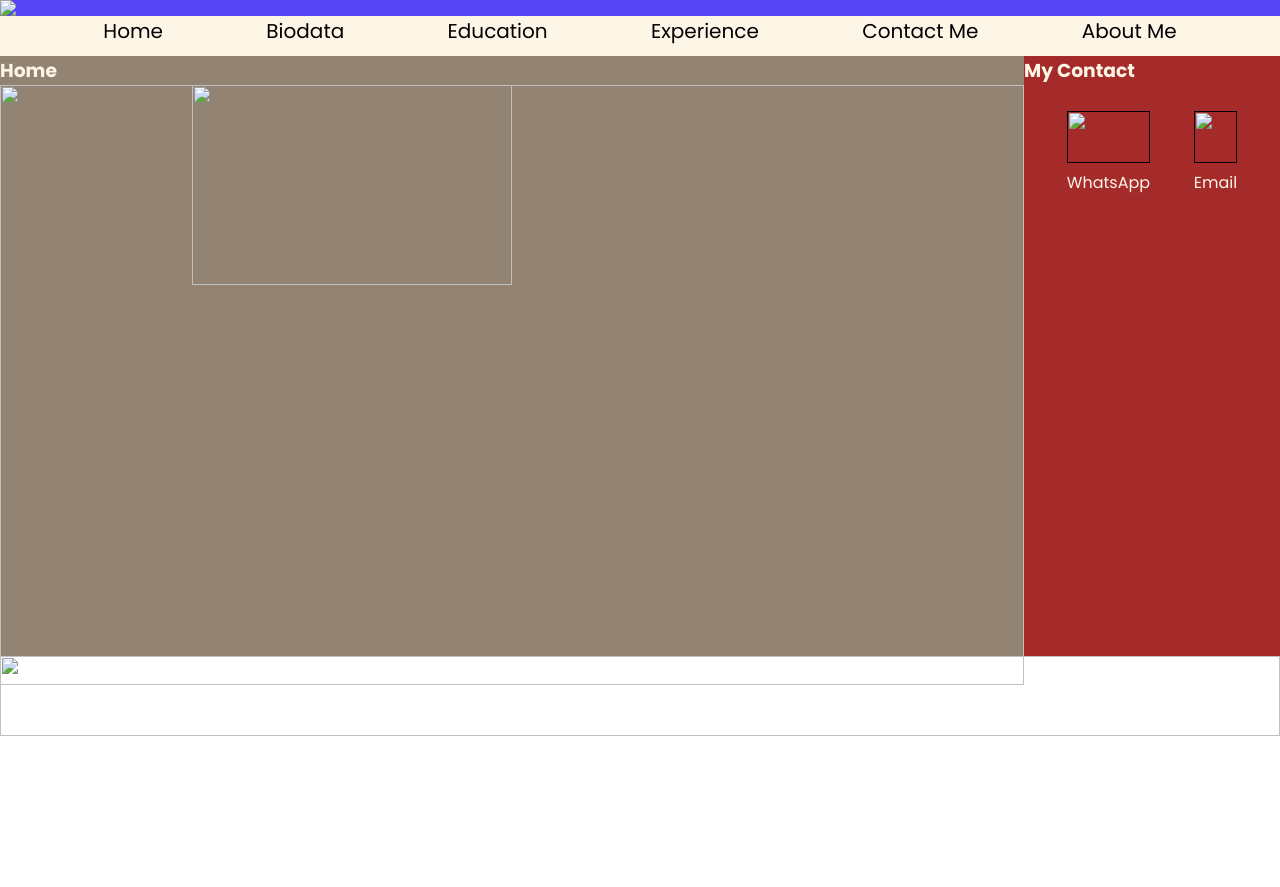
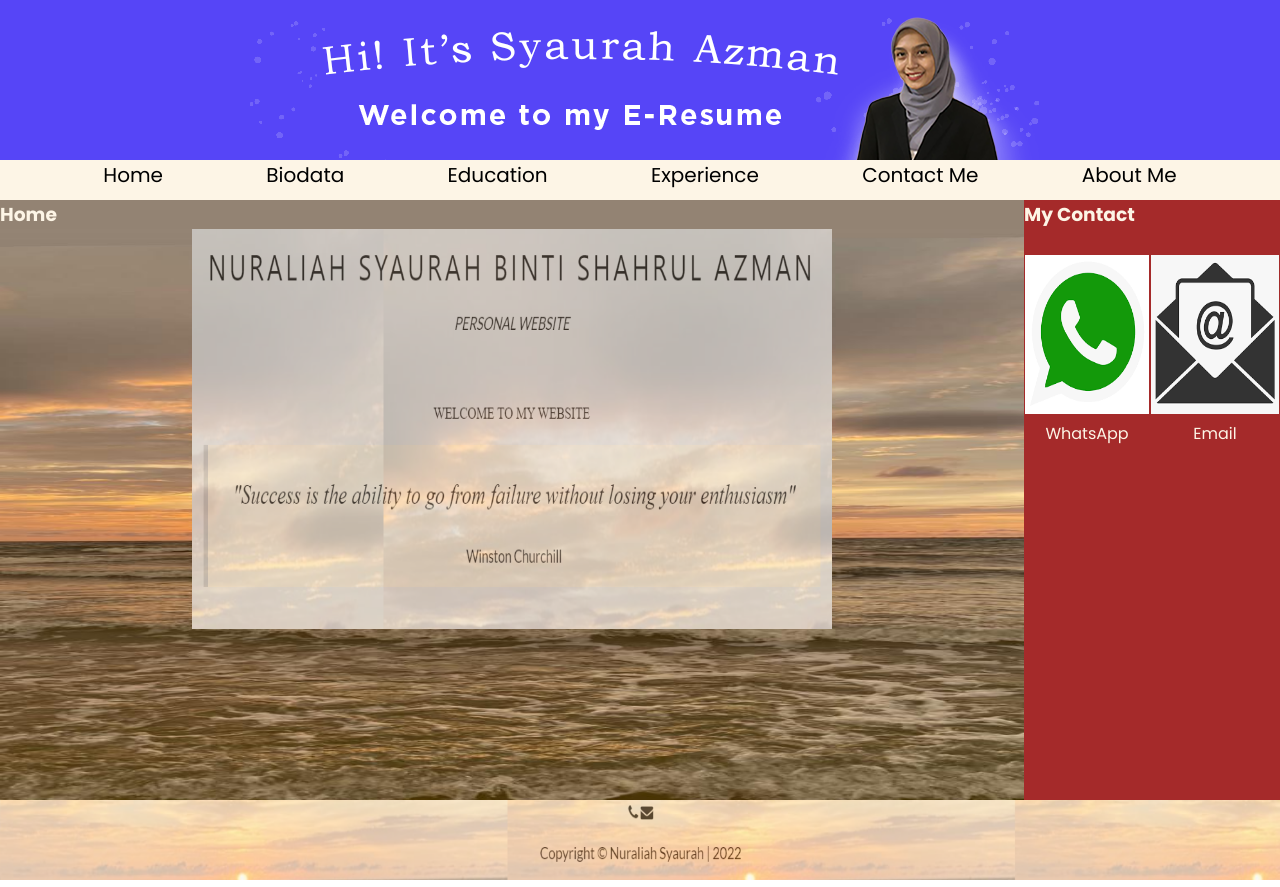
Before and after one commit to intanwanieyjoe/syaurahwebsite, a plain HTML site: page index.html in a window 1280 px wide. Before the commit the page ends 800 px from the top, so only its background shows below. Drawn offline with Linux system fonts and the light colour scheme; a web font is replaced by a local one.

Commit message:
Update index.html

```diff
--- a/index.html
+++ b/index.html
@@ -118,7 +118,7 @@
   </style>
   <body>
     <section class="header">
-      <img id="header" src="Images/header.png" style="margin:auto;display:block" height="100%" />
+      <img id="header" src="header.png" style="margin:auto;display:block" height="100%" />
     </section>
     <section class="navigation">
       <navigation class="navigation-container">
@@ -148,8 +148,8 @@
       >
         <h1>Home</h1>
         <home class="content">
-          <img src="Images/background.jpeg" width="100%" height="100%" />
-          <img id="stack" src="Images/aboutme.png" height="50%" width="50%" />
+          <img src="background.jpeg" width="100%" height="100%" />
+          <img id="stack" src="aboutme.png" height="50%" width="50%" />
         </home>
       </section>
       <section
@@ -162,13 +162,13 @@
         <section class="contact">
           <section class="contact-container">
             <a href=""
-              ><img src="Images/phne.png" height="100%" width="100%"
+              ><img src="phne.png" height="100%" width="100%"
             /></a>
             <p>WhatsApp</p>
           </section>
           <section class="contact-container">
             <a href=""
-              ><img src="Images/email.png" height="100%" width="100%"
+              ><img src="email.png" height="100%" width="100%"
             /></a>
             <p>Email</p>
           </section>
@@ -176,7 +176,7 @@
       </section>
     </section>
     <section class="footer">
-      <img src="Images/footer.png" height="100%" width="100%" />
+      <img src="footer.png" height="100%" width="100%" />
     </section>
   </body>
 </html>
```
